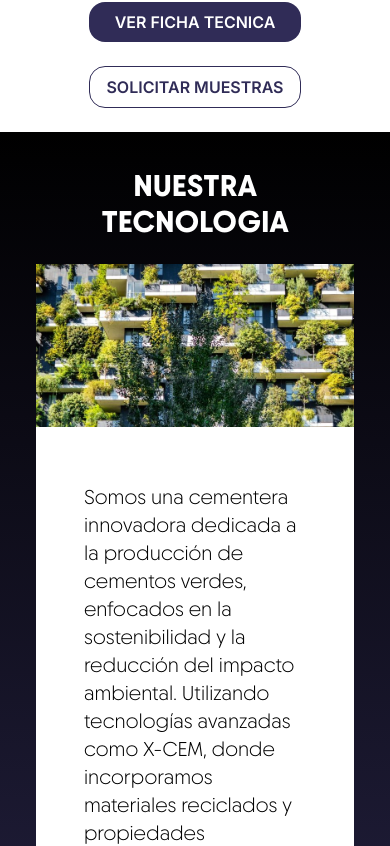
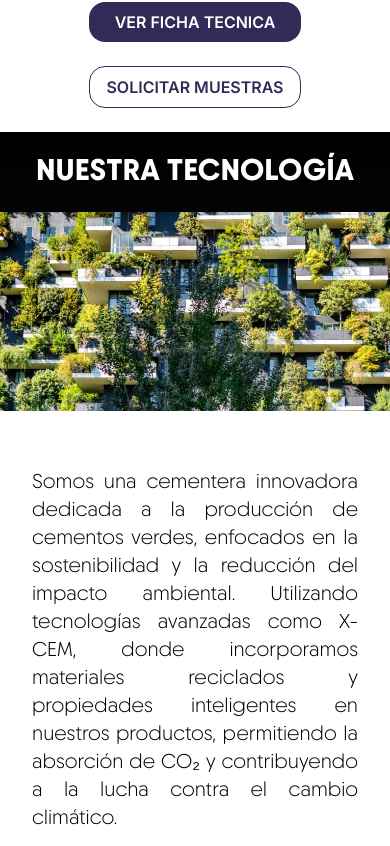
Before and after one commit to ALFONSOVM13/Web-Towers-Cem, a Next.js app: page / in a window 390 px wide. Shown: the part 2820-3666 px from the top of the page. Built offline with nearby package versions, Linux system fonts and the light colour scheme; what tailwindcss-animated would draw is missing.

Commit message:
scroll responsive

```diff
--- a/src/app/(website)/layout.jsx
+++ b/src/app/(website)/layout.jsx
@@ -3,6 +3,7 @@
 import React, { useState } from "react";
 import Menu from "@/components/menu/Menu";
 import Header from "@/components/header/Header";
+import "./styles.css";
 
 const RootLayout = ({ children }) => {
   const [active, setActive] = useState(false);
@@ -16,7 +17,7 @@ const RootLayout = ({ children }) => {
   };
 
   return (
-    <div className={`container_sass ${active ? "active overflow-hidden" : ""}`}>
+    <div className="relative">
       <Header active={active} toggleMenu={toggleMenu} setActive={setActive}/>
       <Menu active={active} setActive={setActive} />
       <div onClick={closeMenu}>{children}</div>
--- /dev/null
+++ b/src/app/(website)/styles.css
@@ -0,0 +1,22 @@
+/* globals.css */
+
+/* Ocultar la barra de scroll */
+::-webkit-scrollbar {
+    width: 8px; /* Ancho del scroll */
+}
+
+/* Fondo de la barra de scroll */
+::-webkit-scrollbar-track {
+    background: #f1f1f1; /* Color de fondo */
+}
+
+/* Área deslizante del scroll */
+::-webkit-scrollbar-thumb {
+    background-color: #888; /* Color del área deslizante */
+    border-radius: 10px; /* Radio de borde */
+}
+
+/* Color al pasar el mouse por la barra de scroll */
+::-webkit-scrollbar-thumb:hover {
+    background-color: #555; /* Color al pasar el mouse */
+}
--- a/src/components/products/Products.jsx
+++ b/src/components/products/Products.jsx
@@ -96,7 +96,7 @@ const Products = () => {
                     text={product.subtitle}
                     className="font-title font-bold"
                   />
-                  <p className="text-complementary-300 font-title text-xl px-4 md:px-0 animate-fade-down">
+                  <p className="text-complementary-300 font-title text-xl px-4 md:px-0 animate-fade-down text-justify">
                     {product.description}
                   </p>
 
--- a/src/components/tecnologies/Tecnologies.jsx
+++ b/src/components/tecnologies/Tecnologies.jsx
@@ -15,10 +15,10 @@ const Tecnologies = () => {
   return (
     <div className="flex flex-col md:flex-row min-h-screen bg-gradient-to-b from-complementary-300 to-primary-100 text-white">
       <div className="w-full max-w-6xl mx-auto flex flex-col md:flex-row justify-center items-center">
-      <div className="md:w-2/3 p-9">
+      <div className="md:w-2/3 p-0 sm:p-0 md:p-9 xl:p-9">
           <Title
-            text="NUESTRA TECNOLOGIA"
-            className="font-title font-bold text-complementary-200 text-3xl md:text-4xl"
+            text="NUESTRA TECNOLOGÍA"
+            className="font-title font-bold text-complementary-200 text-3xl md:text-4xl mt-5"
             size="large"
           />
           <div className="flex flex-col gap-6 mt-6 bg-white text-black overflow-hidden">
@@ -30,7 +30,7 @@ const Tecnologies = () => {
               className="w-full object-cover"
             />
             <div className="p-8 text-wrap">
-            <p className="text-complementary-300 font-title text-xl px-4 md:px-0 ">
+            <p className="text-complementary-300 font-title text-xl px-0 md:px-0 text-justify">
               Somos una cementera innovadora dedicada a la producción de
               cementos verdes, enfocados en la sostenibilidad y la reducción
               del impacto ambiental. Utilizando tecnologías avanzadas como
```
Also changed, not shown: public/images/new_04.png, src/app/globals.css (line endings or trailing spaces).
